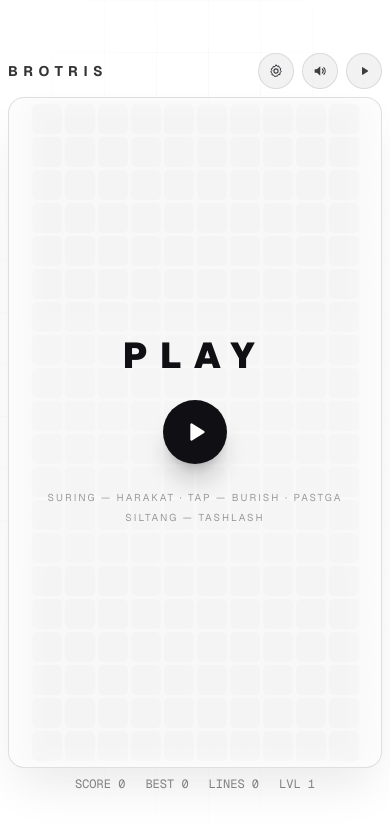
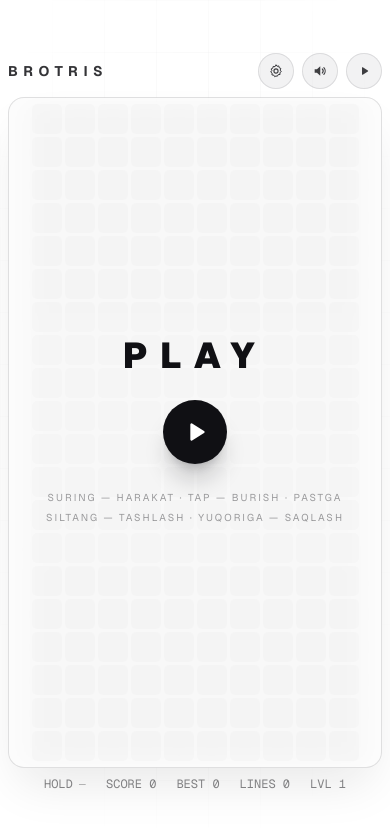
Before and after one commit to islome/brotris, a Next.js app: page / in a window 390 px wide. Shown: the top 828 px of the page. Built offline with nearby package versions, Linux system fonts and the light colour scheme.

Commit message:
Implement hold feature in TetrisGame and update layout for hydration warning for the phone response

```diff
--- a/app/components/TetrisGame.tsx
+++ b/app/components/TetrisGame.tsx
@@ -337,6 +337,18 @@ export default function TetrisGame() {
       dispatch({ type: "HARD_DROP" });
       return;
     }
+    // Mirror of the hard-drop flick. `movedCols === 0` keeps a sideways drag
+    // that lifts off on an upward arc from stealing the piece.
+    if (
+      dy < -55 &&
+      -dy > Math.abs(dx) * 1.4 &&
+      -dy / dt > 0.55 &&
+      g.movedCols === 0 &&
+      readSettings().hold
+    ) {
+      dispatch({ type: "HOLD" });
+      return;
+    }
     if (
       Math.abs(dx) < 12 &&
       Math.abs(dy) < 12 &&
@@ -356,7 +368,7 @@ export default function TetrisGame() {
     <main className="relative flex min-h-svh select-none flex-col items-center justify-center gap-2 overflow-hidden p-2 sm:gap-4 sm:p-4">
       <Backdrop />
 
-      <div className="flex w-full flex-col gap-2 sm:w-auto sm:gap-3 [--cell:clamp(15px,min(calc((100svh_-_165px)/20),calc((100vw_-_55px)/10)),30px)] md:[--cell:clamp(17px,calc((100svh_-_160px)/20),36px)] xl:[--cell:clamp(18px,calc((100svh_-_185px)/20),40px)]">
+      <div className="flex w-full flex-col gap-2 sm:w-auto sm:gap-3 [--cell:clamp(15px,min(calc((100svh_-_181px)/20),calc((100vw_-_55px)/10)),30px)] md:[--cell:clamp(17px,calc((100svh_-_160px)/20),36px)] xl:[--cell:clamp(18px,calc((100svh_-_185px)/20),40px)]">
         {/* Header */}
         <header className="flex items-center justify-between">
           <div className="flex items-baseline gap-2">
@@ -470,6 +482,7 @@ export default function TetrisGame() {
                 score={score}
                 best={best}
                 newRecord={state.newRecord}
+                hold={settings.hold}
                 onPrimary={primaryAction}
               />
             )}
@@ -512,7 +525,21 @@ export default function TetrisGame() {
         </div>
 
         {/* Compact stats for mobile */}
-        <div className="flex flex-wrap justify-center gap-x-5 gap-y-1 font-mono text-xs text-foreground/50 sm:hidden">
+        <div className="flex flex-wrap items-center justify-center gap-x-5 gap-y-1 font-mono text-xs text-foreground/50 sm:hidden">
+          {settings.hold && (
+            <span className="flex items-center gap-1.5">
+              HOLD
+              {state.hold ? (
+                <span
+                  className={`transition-opacity ${state.holdUsed ? "opacity-25" : ""}`}
+                >
+                  <QueuePreview type={state.hold} size={7} dim={false} />
+                </span>
+              ) : (
+                <span className="text-foreground/30">—</span>
+              )}
+            </span>
+          )}
           <span>SCORE {score}</span>
           <span>BEST {best}</span>
           <span>LINES {lines}</span>
@@ -528,12 +555,14 @@ function Overlay({
   score,
   best,
   newRecord,
+  hold,
   onPrimary,
 }: {
   status: GameStatus;
   score: number;
   best: number;
   newRecord: boolean;
+  hold: boolean;
   onPrimary: () => void;
 }) {
   return (
@@ -589,7 +618,9 @@ function Overlay({
       </p>
       <p className="px-6 text-center text-[10px] uppercase leading-5 tracking-[0.2em] text-foreground/40 sm:hidden">
         {status === "idle"
-          ? "Suring — harakat · Tap — burish · Pastga siltang — tashlash"
+          ? `Suring — harakat · Tap — burish · Pastga siltang — tashlash${
+              hold ? " · Yuqoriga — saqlash" : ""
+            }`
           : status === "paused"
             ? "Davom etish uchun tugmani bosing"
             : "Qayta o'ynash uchun tugmani bosing"}
@@ -708,15 +739,27 @@ function NextPreview({ type }: { type: TetrominoType | null }) {
 }
 
 // Lookahead beyond the immediate next piece: same shapes, quieter.
-function QueuePreview({ type }: { type: TetrominoType }) {
+// Defaults render the sidebar queue; the mobile hold chip overrides both.
+function QueuePreview({
+  type,
+  size = 9,
+  dim = true,
+}: {
+  type: TetrominoType;
+  size?: number;
+  dim?: boolean;
+}) {
   const { shape, minX, minY, w, h } = shapeBounds(type);
   const c = COLORS[type];
 
   return (
-    <div className="flex items-center opacity-55">
+    <div className={`flex items-center ${dim ? "opacity-55" : ""}`}>
       <div
         className="grid gap-[2px]"
-        style={{ gridTemplateColumns: `repeat(${w}, 9px)`, gridAutoRows: "9px" }}
+        style={{
+          gridTemplateColumns: `repeat(${w}, ${size}px)`,
+          gridAutoRows: `${size}px`,
+        }}
       >
         {Array.from({ length: w * h }, (_, i) => {
           const filled = shape[Math.floor(i / w) + minY][(i % w) + minX] === 1;
--- a/app/layout.tsx
+++ b/app/layout.tsx
@@ -20,8 +20,11 @@ export const metadata: Metadata = {
 
 export default function RootLayout({ children }: LayoutProps<"/">) {
   return (
+    // THEME_BOOTSTRAP stamps data-theme before hydration, so the server markup
+    // legitimately differs from the client here.
     <html
       lang="en"
+      suppressHydrationWarning
       className={`${geistSans.variable} ${geistMono.variable} h-full antialiased`}
     >
       <body className="min-h-full flex flex-col">
```
